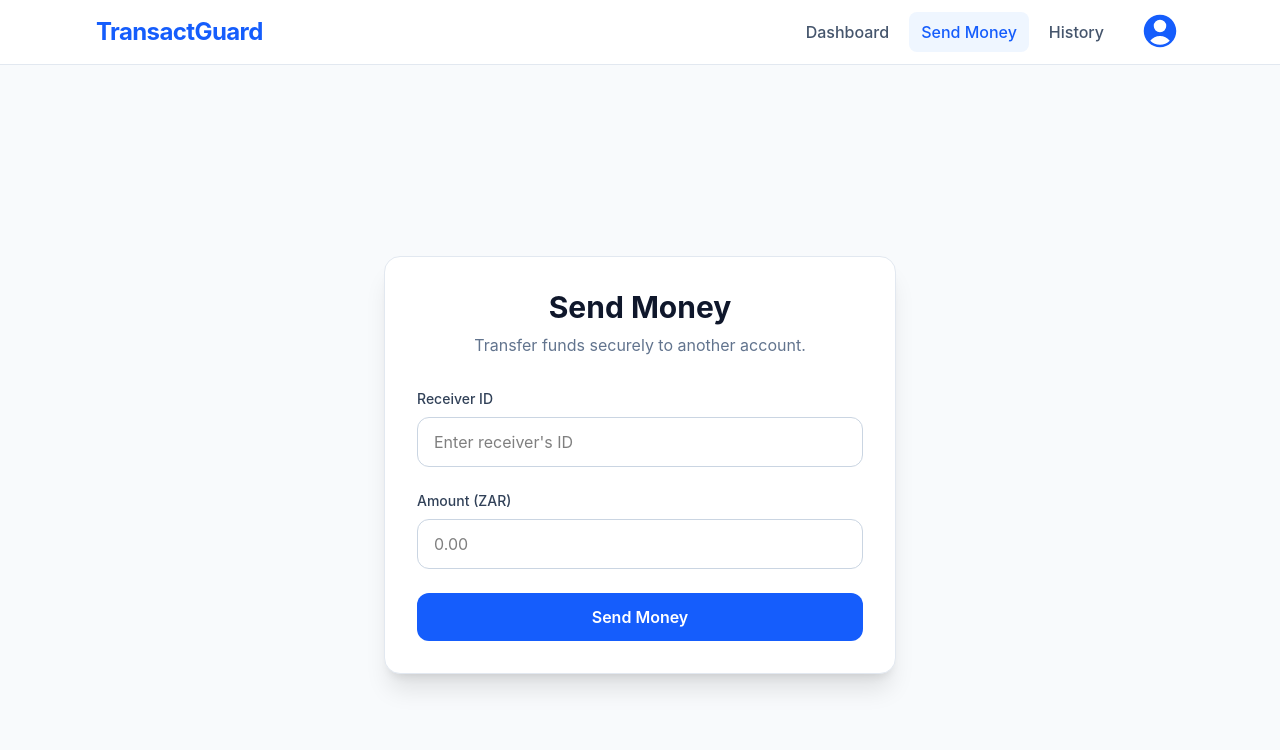
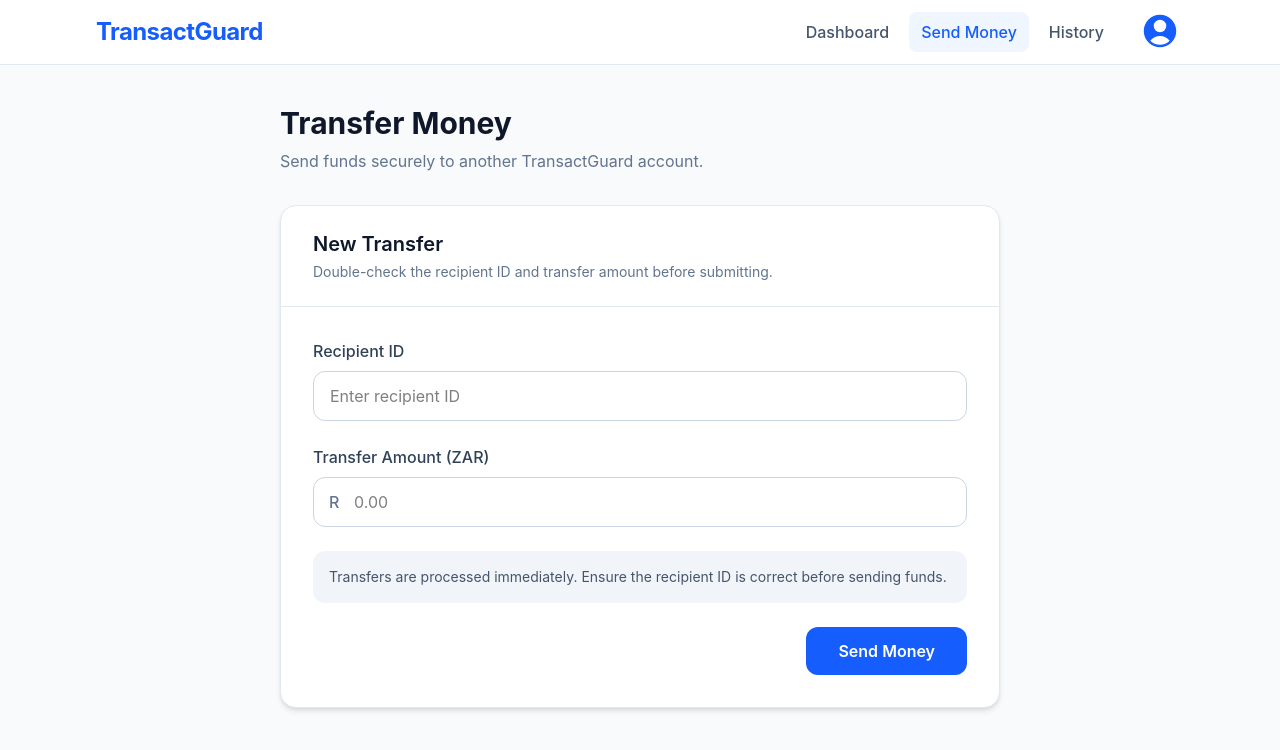
Before and after one commit to Ofentse-Magidela/transactguard-frontend, a React (Vite) app: page /send in a window 1280 px wide. Shown: the top 750 px of the page. Built offline with nearby package versions, Linux system fonts and the light colour scheme; no server answers; sample sign-in values are in the browser's storage.

Commit message:
feat: improve authentication and account UI

```diff
--- a/src/pages/Register.jsx
+++ b/src/pages/Register.jsx
@@ -1,6 +1,6 @@
 import { useState } from "react";
 import { registerUser } from "../service/authService";
-import { Navigate, useNavigate } from "react-router-dom";
+import { Link, useNavigate } from "react-router-dom";
 
 function Register() {
 
@@ -8,11 +8,14 @@ function Register() {
   const [password, setPassword] = useState("");
   const [email, setEmail] = useState("");
   const [balance, setBalance] = useState(0.00);
+  const [loading, setLoading] = useState(false)
 
   const navigate = useNavigate();
 
   const handleRegistration = async (e) => {
     e.preventDefault();
+
+    setLoading(true);
 
     try {
       const response = await registerUser(username, email, balance, password);
@@ -29,14 +32,16 @@ function Register() {
 
     } catch (error) {
       console.error(error.response?.data)
+    } finally {
+      setLoading(false);
     }
   }
 
   return (
     <div className="min-h-screen bg-slate-50 flex items-center justify-center px-4">
-      <div className="w-full max-w-md rounded-2xl bg-white border border-slate-200 shadow-xl p-8">
+      <div className="w-full max-w-md rounded-2xl border border-slate-200 bg-white p-8 shadow-xl">
 
-        <div className="text-center mb-8">
+        <div className="mb-8 text-center">
           <h1 className="text-3xl font-bold text-slate-900">
             Create Account
           </h1>
@@ -52,78 +57,90 @@ function Register() {
         >
 
           <div>
-            <label className="block text-sm font-medium text-slate-700 mb-2">
+            <label className="mb-2 block text-sm font-medium text-slate-700">
               Username
             </label>
 
             <input
+              autoFocus
+              disabled={loading}
               type="text"
               placeholder="Choose a username"
               value={username}
               onChange={(e) => setUsername(e.target.value)}
-              className="w-full rounded-xl border border-slate-300 px-4 py-3 outline-none focus:border-blue-600 focus:ring-2 focus:ring-blue-200"
+              className="w-full rounded-xl border border-slate-300 px-4 py-3 outline-none transition focus:border-blue-600 focus:ring-2 focus:ring-blue-200 disabled:bg-slate-100"
             />
           </div>
 
           <div>
-            <label className="block text-sm font-medium text-slate-700 mb-2">
+            <label className="mb-2 block text-sm font-medium text-slate-700">
               Email
             </label>
 
             <input
+              disabled={loading}
               type="email"
               placeholder="you@example.com"
               value={email}
               onChange={(e) => setEmail(e.target.value)}
-              className="w-full rounded-xl border border-slate-300 px-4 py-3 outline-none focus:border-blue-600 focus:ring-2 focus:ring-blue-200"
+              className="w-full rounded-xl border border-slate-300 px-4 py-3 outline-none transition focus:border-blue-600 focus:ring-2 focus:ring-blue-200 disabled:bg-slate-100"
             />
           </div>
 
           <div>
-            <label className="block text-sm font-medium text-slate-700 mb-2">
+            <label className="mb-2 block text-sm font-medium text-slate-700">
               Password
             </label>
 
             <input
+              disabled={loading}
               type="password"
               placeholder="Create a password"
               value={password}
               onChange={(e) => setPassword(e.target.value)}
-              className="w-full rounded-xl border border-slate-300 px-4 py-3 outline-none focus:border-blue-600 focus:ring-2 focus:ring-blue-200"
+              className="w-full rounded-xl border border-slate-300 px-4 py-3 outline-none transition focus:border-blue-600 focus:ring-2 focus:ring-blue-200 disabled:bg-slate-100"
             />
           </div>
 
-          {/* Will remove this before deployment */}
           <div>
-            <label className="block text-sm font-medium text-slate-700 mb-2">
-              Starting Balance (Testing)
+            <label className="mb-2 block text-sm font-medium text-slate-700">
+              Initial Deposit
             </label>
 
-            <input
-              type="number"
-              value={balance}
-              onChange={(e) => setBalance(e.target.value)}
-              className="w-full rounded-xl border border-slate-300 px-4 py-3 outline-none focus:border-blue-600 focus:ring-2 focus:ring-blue-200"
-            />
+            <div className="relative">
+              <span className="absolute left-4 top-1/2 -translate-y-1/2 font-medium text-slate-500">
+                R
+              </span>
+
+              <input
+                disabled={loading}
+                type="number"
+                value={balance}
+                onChange={(e) => setBalance(e.target.value)}
+                className="w-full rounded-xl border border-slate-300 py-3 pl-10 pr-4 outline-none transition focus:border-blue-600 focus:ring-2 focus:ring-blue-200 disabled:bg-slate-100"
+              />
+            </div>
           </div>
 
           <button
+            disabled={loading}
             type="submit"
-            className="w-full rounded-xl bg-blue-600 py-3 font-semibold text-white hover:bg-blue-700 transition"
+            className="w-full rounded-xl bg-blue-600 py-3 font-semibold text-white transition hover:bg-blue-700 disabled:cursor-not-allowed disabled:bg-blue-400"
           >
-            Create Account
+            {loading ? "Creating Account..." : "Create Account"}
           </button>
+
         </form>
 
         <div className="mt-6 text-center">
           <p className="text-sm text-slate-500">
             Already have an account?
-            <span
-              onClick={() => navigate("/login")}
-              className="ml-1 cursor-pointer font-medium text-blue-600 hover:underline"
+            <Link
+              to="/login"
+              className="ml-1 font-medium text-blue-600 transition hover:underline"
             >
               Sign In
-            </span>
+            </Link>
           </p>
         </div>
 
--- a/src/pages/SendMoney.jsx
+++ b/src/pages/SendMoney.jsx
@@ -8,6 +8,7 @@ function SendMoney() {
   const [receiverId, setReceiverId] = useState("");
   const [amount, setAmount] = useState("");
   const [loading, setLoading] = useState(false);
+  const [success, setSuccess] = useState(false);
 
   const navigate = useNavigate();
 
@@ -20,9 +21,14 @@ function SendMoney() {
     try {
       const response = await sendMoney(userId, receiverId, amount);
 
+      setSuccess(true);
+
       setReceiverId("");
       setAmount("");
+
+      setTimeout(() => {
         navigate("/dashboard");
+      }, 2000);
     } catch (error) {
       console.error(error.response?.data)
     } finally {
@@ -31,41 +37,60 @@ function SendMoney() {
   }
 
   return (
-    <div className="min-h-screen bg-slate-50 flex justify-center items-center px-4">
+    <div className="min-h-screen bg-slate-50">
+      <div className="max-w-3xl mx-auto px-6 py-10">
 
-      <div className="w-full max-w-lg bg-white rounded-2xl shadow-xl border border-slate-200 p-8">
-
-        <div className="mb-8 text-center">
+        <div className="mb-8">
           <h1 className="text-3xl font-bold text-slate-900">
-            Send Money
+            Transfer Money
           </h1>
 
           <p className="mt-2 text-slate-500">
-            Transfer funds securely to another account.
+            Send funds securely to another TransactGuard account.
           </p>
         </div>
 
-        <form onSubmit={handleTransaction} className="space-y-6">
+        <div className="rounded-2xl border border-slate-200 bg-white shadow-md">
+
+          <div className="border-b border-slate-200 px-8 py-6">
+            <h2 className="text-xl font-semibold text-slate-900">
+              New Transfer
+            </h2>
+
+            <p className="mt-1 text-sm text-slate-500">
+              Double-check the recipient ID and transfer amount before submitting.
+            </p>
+          </div>
+
+          <form
+            onSubmit={handleTransaction}
+            className="space-y-6 p-8"
+          >
 
             <div>
-            <label className="block text-sm font-medium text-slate-700 mb-2">
-              Receiver ID
+              <label className="mb-2 block font-medium text-slate-700">
+                Recipient ID
               </label>
 
               <input
                 disabled={loading}
                 type="number"
-              placeholder="Enter receiver's ID"
+                placeholder="Enter recipient ID"
                 value={receiverId}
                 onChange={(e) => setReceiverId(e.target.value)}
-              className="w-full rounded-xl border border-slate-300 px-4 py-3 outline-none focus:border-blue-600 focus:ring-2 focus:ring-blue-200"
+                className="w-full rounded-xl border border-slate-300 px-4 py-3 outline-none transition focus:border-blue-600 focus:ring-2 focus:ring-blue-200 disabled:bg-slate-100"
               />
             </div>
 
             <div>
-            <label className="block text-sm font-medium text-slate-700 mb-2">
-              Amount (ZAR)
+              <label className="mb-2 block font-medium text-slate-700">
+                Transfer Amount (ZAR)
               </label>
+
+              <div className="relative">
+                <span className="absolute left-4 top-1/2 -translate-y-1/2 text-slate-500 font-medium">
+                  R
+                </span>
 
                 <input
                   disabled={loading}
@@ -73,24 +98,34 @@ function SendMoney() {
                   placeholder="0.00"
                   value={amount}
                   onChange={(e) => setAmount(e.target.value)}
-              className="w-full rounded-xl border border-slate-300 px-4 py-3 outline-none focus:border-blue-600 focus:ring-2 focus:ring-blue-200"
+                  className="w-full rounded-xl border border-slate-300 py-3 pl-10 pr-4 outline-none transition focus:border-blue-600 focus:ring-2 focus:ring-blue-200 disabled:bg-slate-100"
                 />
               </div>
+            </div>
 
+            <div className="rounded-xl bg-slate-100 p-4">
+              <p className="text-sm text-slate-600">
+                Transfers are processed immediately. Ensure the recipient ID is
+                correct before sending funds.
+              </p>
+            </div>
+
+            <div className="flex justify-end">
               <button
                 disabled={loading}
                 type="submit"
-            className="w-full bg-blue-600 hover:bg-blue-700 text-white font-semibold py-3 rounded-xl transition"
+                className="rounded-xl bg-blue-600 px-8 py-3 font-semibold text-white transition hover:bg-blue-700 disabled:cursor-not-allowed disabled:bg-blue-400"
               >
                 {loading ? "Sending..." : "Send Money"}
-
               </button>
+            </div>
 
           </form>
 
         </div>
 
       </div>
+    </div>
   );
 
 }
```
Also changed, not shown: src/pages/Login.jsx (+11 -9 lines). Lines whose indentation alone changed are shown as unchanged.
